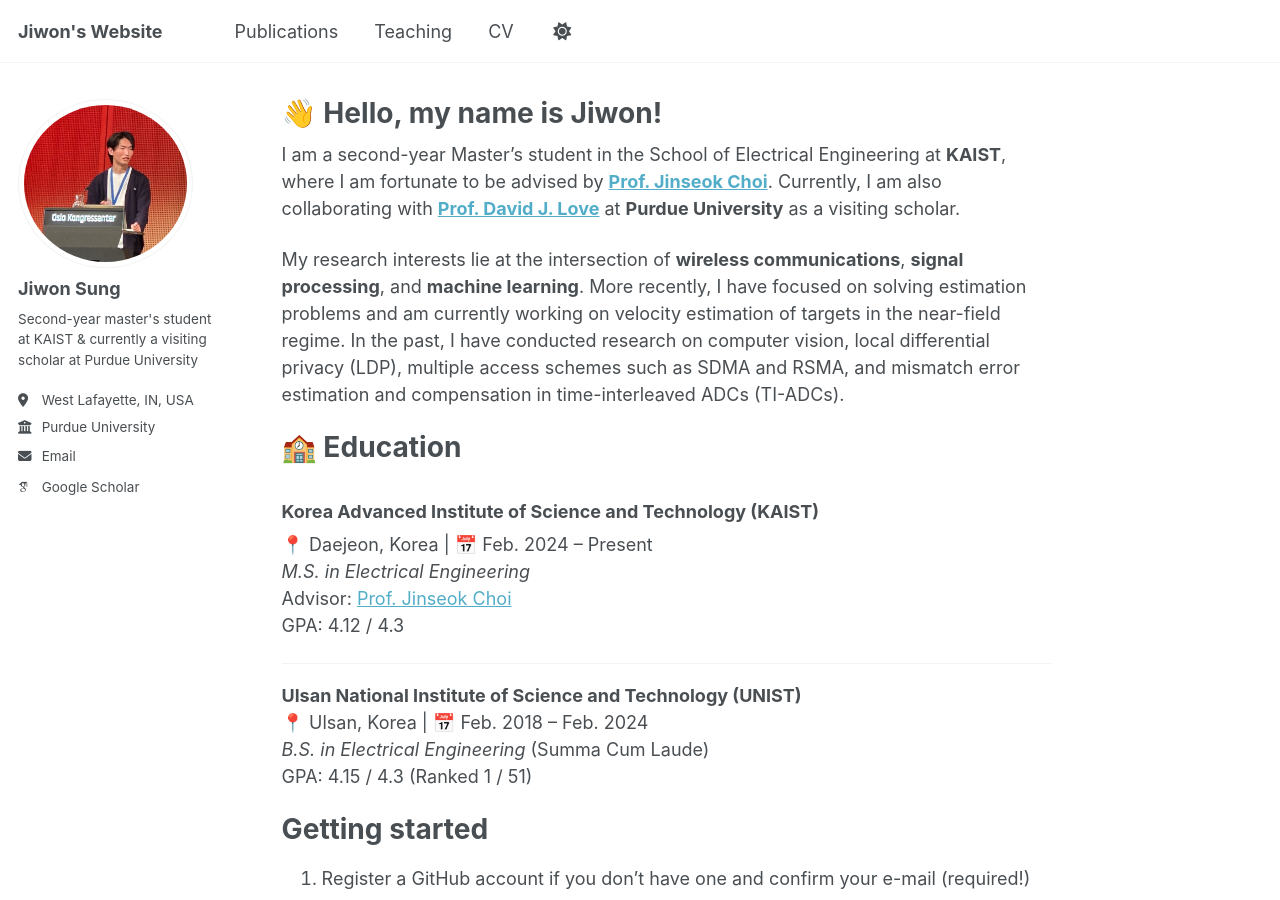
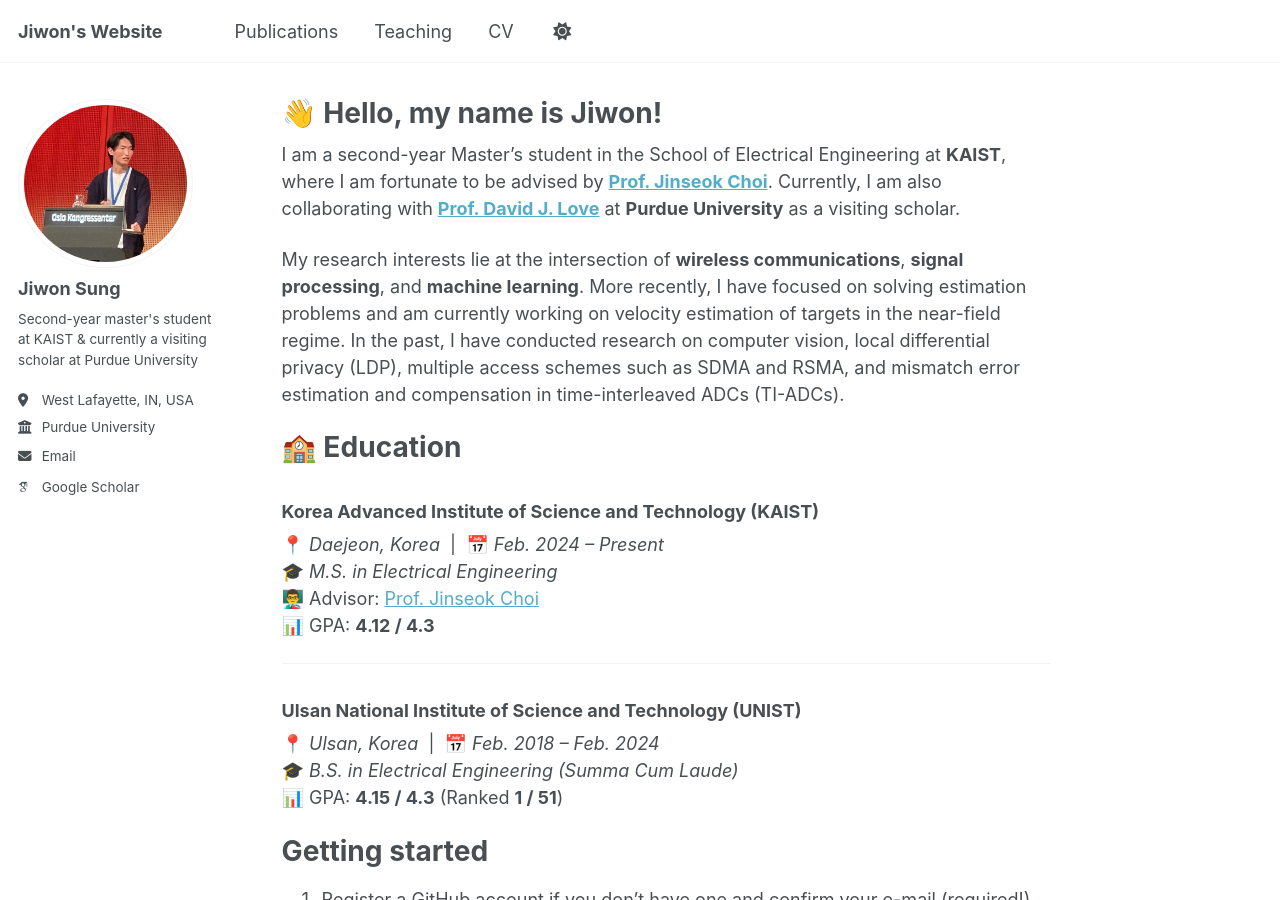
Before and after one commit to sunione/sunione.github.io, a Jekyll site: the page built from _pages/about.md, in a window 1280 px wide and 900 px high. Built offline with Jekyll 4.4.1, drawn with Linux system fonts in a browser that asks for light colours; some web fonts are replaced; part of the change alters nothing that is shown.

```diff
--- a/_pages/about.md
+++ b/_pages/about.md
@@ -19,17 +19,17 @@ My research interests lie at the intersection of **wireless communications**, **
 🏫 Education
 ======
 ### Korea Advanced Institute of Science and Technology (KAIST)
-📍 Daejeon, Korea | 📅 Feb. 2024 – Present
-*M.S. in Electrical Engineering*
-Advisor: [Prof. Jinseok Choi](https://sic-x.kaist.ac.kr/professor)
-GPA: 4.12 / 4.3
+📍 *Daejeon, Korea* &nbsp;|&nbsp; 📅 *Feb. 2024 – Present*
+🎓 *M.S. in Electrical Engineering*
+👨‍🏫 Advisor: [Prof. Jinseok Choi](https://sic-x.kaist.ac.kr/professor)
+📊 GPA: **4.12 / 4.3**
 
 ---
 
-**Ulsan National Institute of Science and Technology (UNIST)**
-📍 Ulsan, Korea | 📅 Feb. 2018 – Feb. 2024
-*B.S. in Electrical Engineering* (Summa Cum Laude)
-GPA: 4.15 / 4.3 (Ranked 1 / 51)
+### Ulsan National Institute of Science and Technology (UNIST)
+📍 *Ulsan, Korea* &nbsp;|&nbsp; 📅 *Feb. 2018 – Feb. 2024*
+🎓 *B.S. in Electrical Engineering (Summa Cum Laude)*
+📊 GPA: **4.15 / 4.3** (Ranked **1 / 51**)
 
 
 
```
